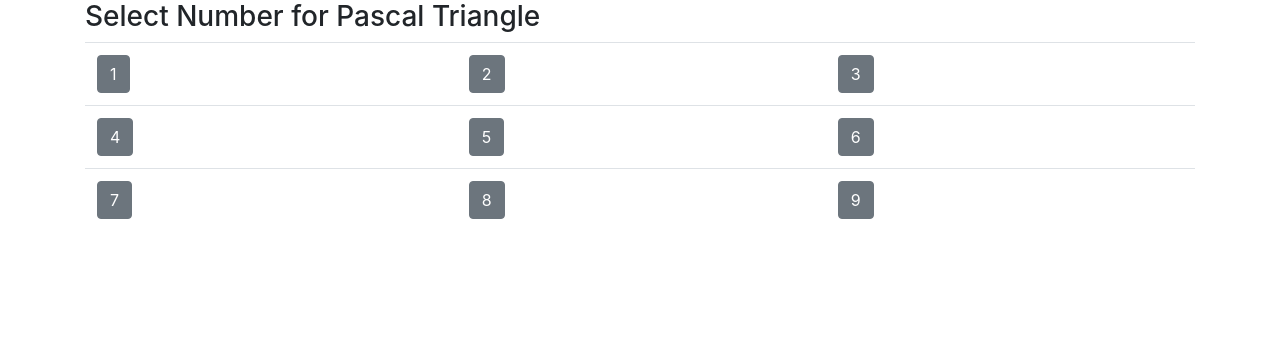
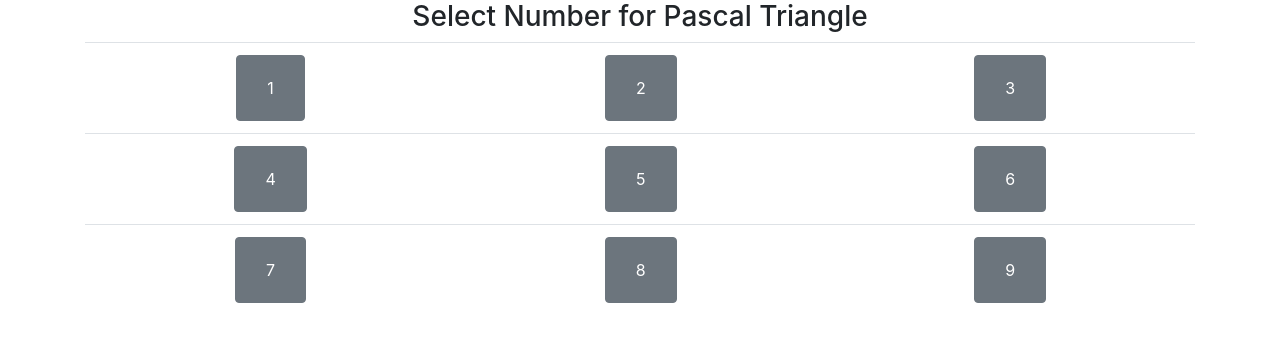
Before and after one commit to yueymiqua/pascals-triangle, a React (Create React App) app: page / in a window 1280 px wide. Shown: the top 342 px of the page. Built offline with nearby package versions, Linux system fonts and the light colour scheme.

Commit message:
added styling to app

```diff
--- a/src/App.css
+++ b/src/App.css
@@ -1,3 +1,20 @@
 .center {
   text-align: center;
 }
+
+.spaced {
+  padding: 20px 30px;
+}
+
+.row {
+  border-color: white;
+}
+
+.pascal-row {
+  margin: 5px;
+  padding: 5px;
+}
+
+.pascal-numbers {
+  padding: 20px 30px;
+}
--- a/src/App.js
+++ b/src/App.js
@@ -12,58 +12,58 @@ function App() {
   return (
     <Router>
       <Route path='/' exact>
-        <div className="container">
+        <div className="container center">
           <h3>Select Number for Pascal Triangle</h3>
           <table className="table">
             <tbody>
               <tr>
                 <td>
                   <Link to={'/pascalstriangle'}>
-                    <button className="btn btn-secondary" onClick={() => setNumOfRows(1)}>1</button>
+                    <button className="btn btn-secondary spaced" onClick={() => setNumOfRows(1)}>1</button>
                   </Link>
                 </td>
                 <td>
                   <Link to={'/pascalstriangle'}>
-                    <button className="btn btn-secondary" onClick={() => setNumOfRows(2)}>2</button>
+                    <button className="btn btn-secondary spaced" onClick={() => setNumOfRows(2)}>2</button>
                   </Link>
                 </td>
                 <td>
                   <Link to={'/pascalstriangle'}>
-                    <button className="btn btn-secondary" onClick={() => setNumOfRows(3)}>3</button>
+                    <button className="btn btn-secondary spaced" onClick={() => setNumOfRows(3)}>3</button>
                   </Link>
                 </td>
               </tr>
               <tr>
                 <td>
                   <Link to={'/pascalstriangle'}>
-                    <button className="btn btn-secondary" onClick={() => setNumOfRows(4)}>4</button>
+                    <button className="btn btn-secondary spaced" onClick={() => setNumOfRows(4)}>4</button>
                   </Link>
                 </td>
                 <td>
                   <Link to={'/pascalstriangle'}>
-                    <button className="btn btn-secondary" onClick={() => setNumOfRows(5)}>5</button>
+                    <button className="btn btn-secondary spaced" onClick={() => setNumOfRows(5)}>5</button>
                   </Link>
                 </td>
                 <td>
                   <Link to={'/pascalstriangle'}>
-                    <button className="btn btn-secondary" onClick={() => setNumOfRows(6)}>6</button>
+                    <button className="btn btn-secondary spaced" onClick={() => setNumOfRows(6)}>6</button>
                   </Link>
                 </td>
               </tr>
               <tr>
                 <td>
                   <Link to={'/pascalstriangle'}>
-                    <button className="btn btn-secondary" onClick={() => setNumOfRows(7)}>7</button>
+                    <button className="btn btn-secondary spaced" onClick={() => setNumOfRows(7)}>7</button>
                   </Link>
                 </td>
                 <td>
                   <Link to={'/pascalstriangle'}>
-                    <button className="btn btn-secondary" onClick={() => setNumOfRows(8)}>8</button>
+                    <button className="btn btn-secondary spaced" onClick={() => setNumOfRows(8)}>8</button>
                   </Link>
                 </td>
                 <td>
                   <Link to={'/pascalstriangle'}>
-                    <button className="btn btn-secondary" onClick={() => setNumOfRows(9)}>9</button>
+                    <button className="btn btn-secondary spaced" onClick={() => setNumOfRows(9)}>9</button>
                   </Link>
                 </td>
               </tr>
--- a/src/components/pascals-triangle.component.js
+++ b/src/components/pascals-triangle.component.js
@@ -9,7 +9,7 @@ const PascalsTriangle = (props) => {
   useEffect(() => {
     setCounter(props.numOfRows);
     setPascalsArray(populatePascalsArray(counter));
-  },[counter]);
+  },[counter, props.numOfRows]);
 
   const populatePascalsArray = (pascalsNumber) => {
     let pascalsArray=[];
@@ -31,14 +31,15 @@ const PascalsTriangle = (props) => {
         }
       }
     }
-    console.log(pascalsArray);
     return pascalsArray;
   }
 
   return (
     <div>
-      <div className='center'>{pascalsArray.map(element => (
-        <div>{element}</div>
+      <div className='center'>{pascalsArray.map((element, element_id) => (
+        <div className='pascal-row' key={element_id}>{element.map((num, num_id) => (
+          <button className='pascal-numbers' key={num_id}>{num}</button>
+        ))}</div>
       ))}</div>
       <Link to='/'>
         <button className="btn btn-primary">Back to Home Page</button>
```
